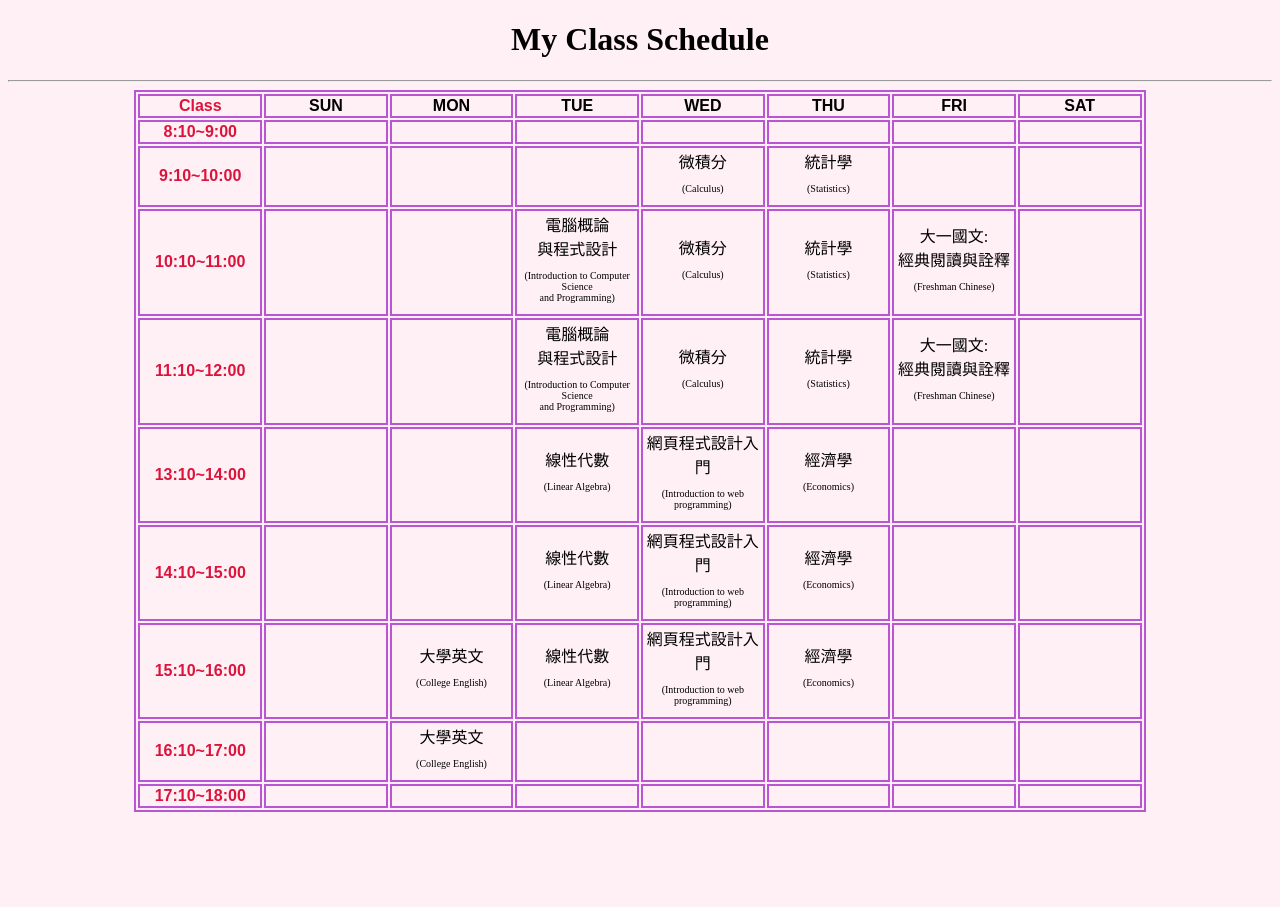
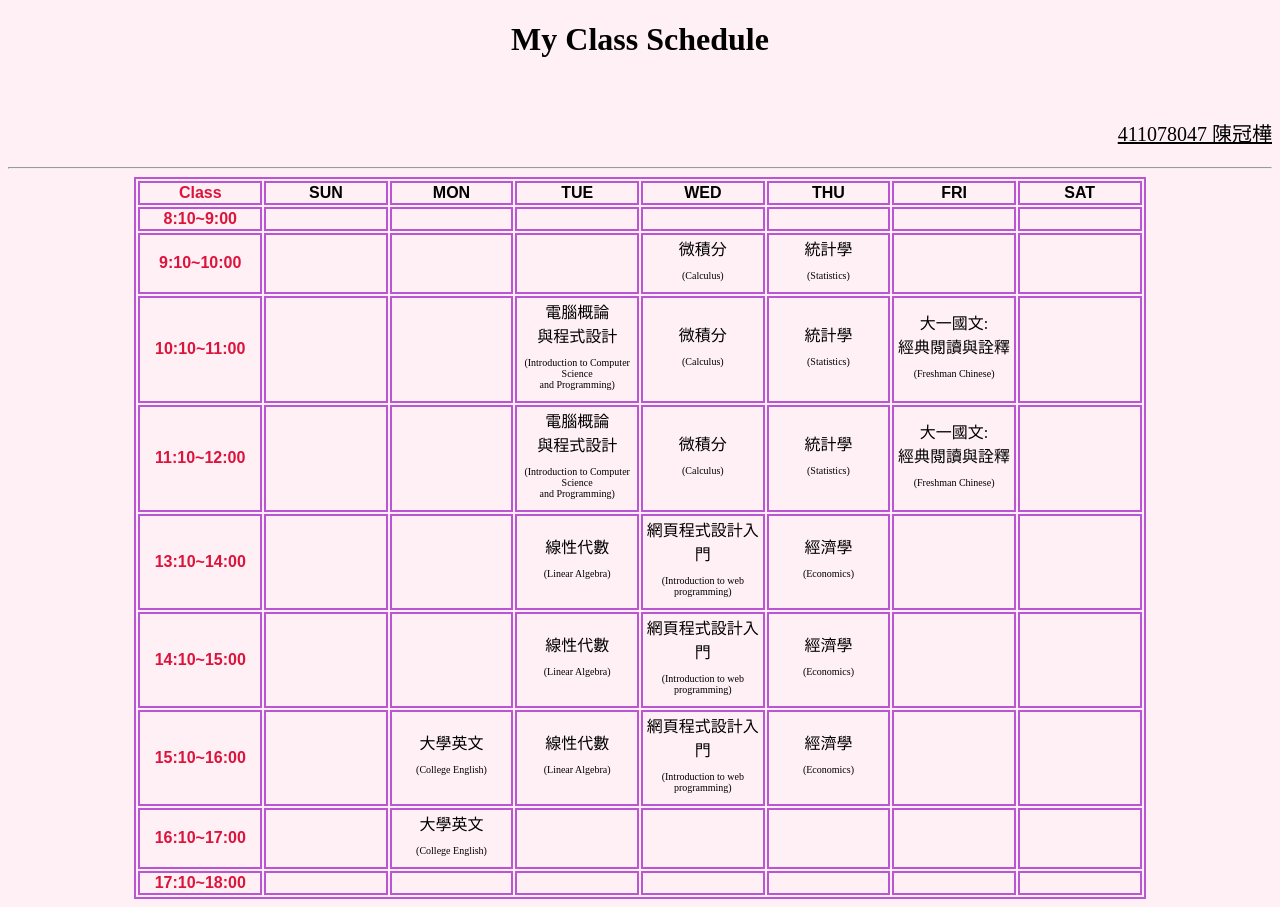
Before and after one commit to zoruckghjk/zoruckghjk.github.io, a plain HTML site: page docs/week12.html in a window 1280 px wide. Before the commit the page ends 820 px from the top, so only its background shows below. Drawn offline with Linux system fonts and the light colour scheme.

Commit message:
Update week12.html

```diff
--- a/docs/week12.html
+++ b/docs/week12.html
@@ -34,7 +34,8 @@
     .c7:hover{background-color: #D3A4FF;}
 </style>
 <body>
-<h1><center>My Class Schedule</center></h1>
+<h1><center>My Class Schedule</center></h1><br>
+<p style="font-size: 20px; text-align: right;"><u>411078047 陳冠樺</u></p>
 <hr>
 <table>
 	<tr>
```
